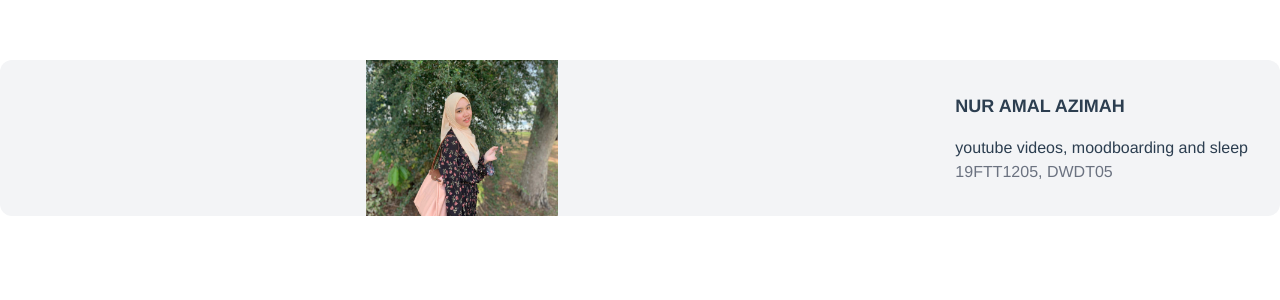
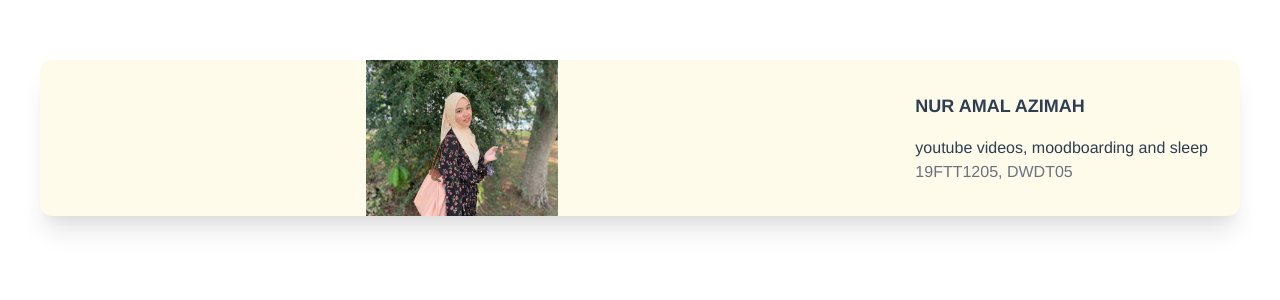
Before and after one commit to amalazimah/vue-web-app, a Vue app: page / in a window 1280 px wide. Shown: the top 300 px of the page. Built offline with nearby package versions, Linux system fonts and the light colour scheme.

Commit message:
modify css from template

```diff
--- a/src/components/HelloWorld.vue
+++ b/src/components/HelloWorld.vue
@@ -1,5 +1,5 @@
 <template>
-    <figure class="md:flex bg-gray-100 rounded-xl p-8 md:p-0">
+    <figure class="md:flex mx-40 sm:mx-10 shadow-xl bg-yellow-50 rounded-xl p-8 md:p-0">
   <img class="w-32 h-32 md:w-48 md:h-auto md:rounded-none rounded-full mx-auto" src="../assets/zimzalabim.jpg" alt="" width="384" height="512">
   <div class="pt-6 md:p-8 text-center md:text-left space-y-4">
     <blockquote>
```
Also changed, not shown: 7 other files (tests, documents, lock files or other folders).
